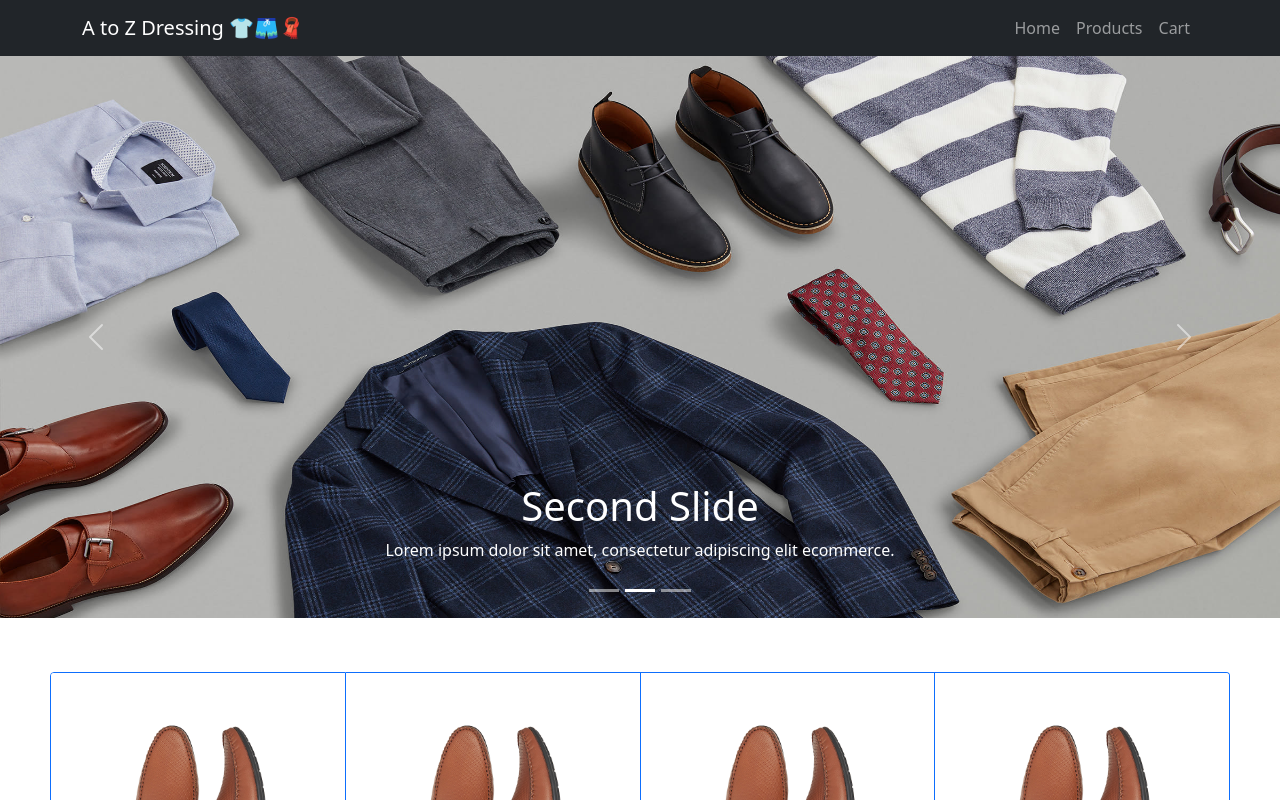
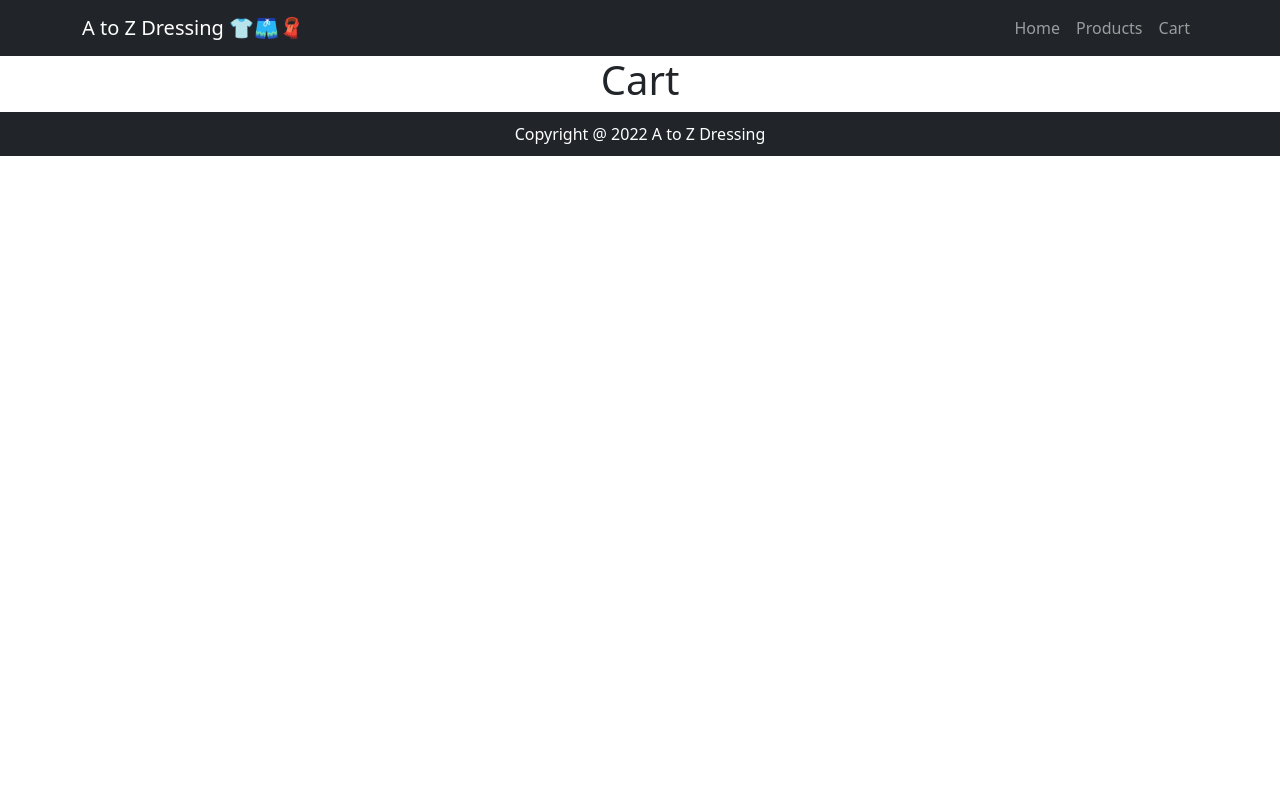
Before and after one commit to imuqeetchaudhary/ecommerce-app, a React (Create React App) app: page /cart in a window 1280 px wide. Shown: the top 800 px of the page. Built offline with nearby package versions, Linux system fonts and the light colour scheme.

Commit message:
added routed for different components

```diff
--- a/src/App.js
+++ b/src/App.js
@@ -1,16 +1,21 @@
 import "./App.css";
 import "bootstrap/dist/css/bootstrap.min.css";
 import Navbar from "./components/Navbar";
-import CarouselCard from "./components/CarouselCard";
-import ProductsListing from "./components/ProductsListing";
 import Footer from "./components/Footer";
+import Cart from "./components/Cart";
+import { Route, Routes } from "react-router-dom";
+import Home from "./components/Home";
+import AllProducts from "./components/AllProducts";
 
 function App() {
   return (
     <div className="App">
       <Navbar />
-      <CarouselCard />
-      <ProductsListing />
+      <Routes>
+        <Route path="/" element={<Home />} />
+        <Route path="products" element={<AllProducts />} />
+        <Route path="cart" element={<Cart />} />
+      </Routes>
       <Footer />
     </div>
   );
--- /dev/null
+++ b/src/components/AllProducts.jsx
@@ -0,0 +1,23 @@
+import React from "react";
+import { CardGroup } from "react-bootstrap";
+import SingleProductCard from "./SingleProductCard";
+import { products } from "../Products";
+
+const AllProducts = () => {
+  return (
+    <div>
+      <CardGroup className="card-group">
+        {products.map((product) => (
+          <SingleProductCard
+            key={product.id}
+            img={product.img}
+            title={product.title}
+            detail={product.detail}
+          />
+        ))}
+      </CardGroup>
+    </div>
+  );
+};
+
+export default AllProducts;
--- /dev/null
+++ b/src/components/Cart.jsx
@@ -0,0 +1,11 @@
+import React from "react";
+
+const Cart = () => {
+  return (
+    <div className="cart" >
+      <h1>Cart</h1>
+    </div>
+  );
+};
+
+export default Cart;
--- /dev/null
+++ b/src/components/Home.jsx
@@ -0,0 +1,14 @@
+import React from "react";
+import CarouselCard from "./CarouselCard";
+import ProductsListing from "./ProductsListing";
+
+const Home = () => {
+  return (
+    <div>
+      <CarouselCard />
+      <ProductsListing />
+    </div>
+  );
+};
+
+export default Home;
--- a/src/components/Navbar.jsx
+++ b/src/components/Navbar.jsx
@@ -8,9 +8,9 @@ const NavbarComp = () => {
         <Container fluid="md">
           <Navbar.Brand href="#home">A to Z Dressing 👕🩳🧣</Navbar.Brand>
           <Nav>
-            <Nav.Link href="#home">Home</Nav.Link>
-            <Nav.Link href="#products">Products</Nav.Link>
-            <Nav.Link href="#cart">Cart</Nav.Link>
+            <Nav.Link href="/">Home</Nav.Link>
+            <Nav.Link href="/products">Products</Nav.Link>
+            <Nav.Link href="/cart">Cart</Nav.Link>
           </Nav>
         </Container>
       </Navbar>
--- a/src/index.css
+++ b/src/index.css
@@ -27,6 +27,10 @@ code {
   margin: 110px 50px 50px;
 }
 
+.cart {
+  margin-top: 56px;
+}
+
 footer {
   background-color: #212529;
   color: #ffffff;
--- a/src/index.js
+++ b/src/index.js
@@ -1,14 +1,17 @@
-import React from 'react';
-import ReactDOM from 'react-dom';
-import './index.css';
-import App from './App';
-import reportWebVitals from './reportWebVitals';
+import React from "react";
+import ReactDOM from "react-dom";
+import { BrowserRouter } from "react-router-dom";
+import "./index.css";
+import App from "./App";
+import reportWebVitals from "./reportWebVitals";
 
 ReactDOM.render(
   <React.StrictMode>
-    <App />
+    <BrowserRouter>
+      <App />
+    </BrowserRouter>
   </React.StrictMode>,
-  document.getElementById('root')
+  document.getElementById("root")
 );
 
 // If you want to start measuring performance in your app, pass a function
```
